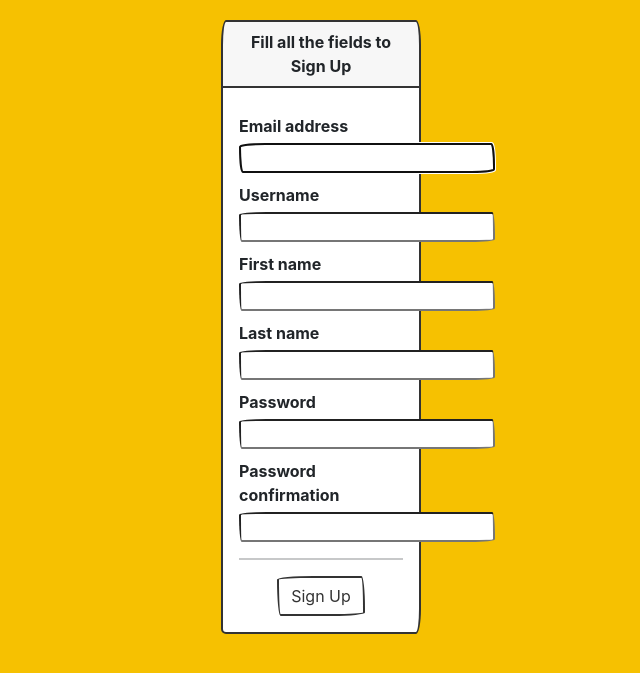
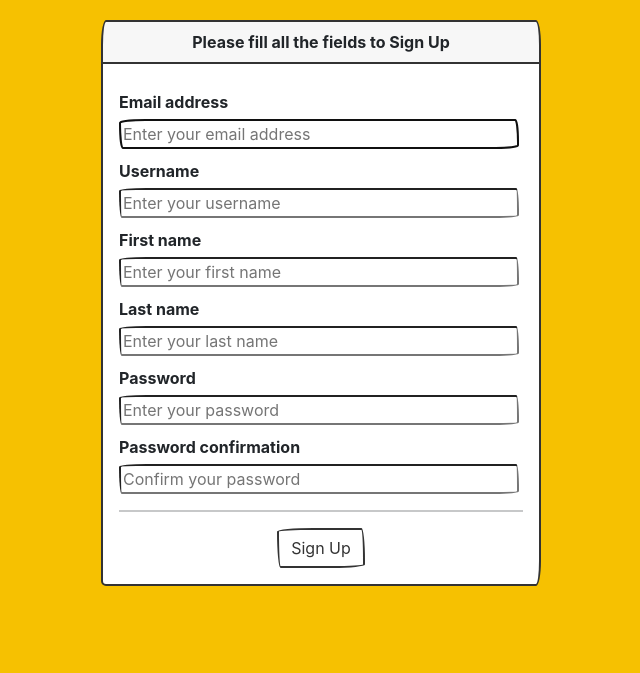
Before and after one commit to momchilantonov/BeerCollector, a Django app: page /auth/sign-up/ in a window 1280 px wide. Shown: the part 90-763 px from the top of the page, without its empty margins (319-959 px from the left). Run offline with Django 3.2, Linux system fonts and the light colour scheme; some libraries are stand-ins or nearby versions; some web fonts are replaced.

Commit message:
some core and profile model

```diff
--- a/beer_collector/account/forms.py
+++ b/beer_collector/account/forms.py
@@ -1,5 +1,5 @@
 from django import forms
-from django.contrib.auth import authenticate, get_user_model
+from django.contrib.auth import authenticate, get_user_model, password_validation
 from django.contrib.auth.forms import UserCreationForm
 from django.core.exceptions import ValidationError
 
@@ -7,6 +7,29 @@ UserModel = get_user_model()
 
 
 class SignUpForm(UserCreationForm):
+    password1 = forms.CharField(
+        label="Password",
+        strip=False,
+        widget=forms.PasswordInput(
+            attrs={
+                'placeholder': 'Enter your password',
+                'style': 'width: 400px',
+            }
+        ),
+        help_text=password_validation.password_validators_help_text_html(),
+    )
+    password2 = forms.CharField(
+        label="Password confirmation",
+        strip=False,
+        widget=forms.PasswordInput(
+            attrs={
+                'placeholder': 'Confirm your password',
+                'style': 'width: 400px',
+            }
+        ),
+        help_text=password_validation.password_validators_help_text_html(),
+    )
+
     class Meta:
         model = UserModel
         fields = (
@@ -15,13 +38,51 @@ class SignUpForm(UserCreationForm):
             'first_name',
             'last_name',
         )
+        widgets = {
+            'email': forms.EmailInput(
+                attrs={
+                    'placeholder': 'Enter your email address',
+                    'style': 'width: 400px',
+                }
+            ),
+            'username': forms.TextInput(
+                attrs={
+                    'placeholder': 'Enter your username',
+                    'style': 'width: 400px',
+                }
+            ),
+            'first_name': forms.TextInput(
+                attrs={
+                    'placeholder': 'Enter your first name',
+                    'style': 'width: 400px',
+                }
+            ),
+            'last_name': forms.TextInput(
+                attrs={
+                    'placeholder': 'Enter your last name',
+                    'style': 'width: 400px',
+                }
+            ),
+        }
 
 
 class SignInForm(forms.Form):
     user = None
-    email = forms.EmailField()
+    email = forms.EmailField(
+        widget=forms.EmailInput(
+            attrs={
+                'placeholder': 'Enter your email address',
+                'style': 'width: 400px',
+            }
+        )
+    )
     password = forms.CharField(
-        widget=forms.PasswordInput(),
+        widget=forms.PasswordInput(
+            attrs={
+                'placeholder': 'Enter your password',
+                'style': 'width: 400px',
+            }
+        ),
     )
 
     def clean_password(self):
--- a/beer_collector/account/models.py
+++ b/beer_collector/account/models.py
@@ -4,21 +4,36 @@ from django.contrib.auth.models import AbstractBaseUser, PermissionsMixin, BaseU
 
 
 class CustomAccountManager(BaseUserManager):
-    def create_user(self, email, password=None, ):
+    def create_user(self, email, username, first_name, last_name, password=None):
         if not email:
             raise ValueError('You must provide an email.')
 
+        if not username:
+            raise ValueError('You must provide username.')
+
+        if not first_name:
+            raise ValueError('You must provide first name.')
+
+        if not last_name:
+            raise ValueError('You must provide last name.')
+
         user = self.model(
             email=self.normalize_email(email),
+            username=username,
+            first_name=first_name,
+            last_name=last_name,
         )
         user.set_password(password)
         user.save(using=self._db)
 
         return user
 
-    def create_superuser(self, email, password=None, ):
+    def create_superuser(self, email, username, first_name, last_name, password=None):
         user = self.create_user(
             email=self.normalize_email(email),
+            username=username,
+            first_name=first_name,
+            last_name=last_name,
             password=password,
         )
         user.is_staff = True
--- a/beer_collector/collector_profile/urls.py
+++ b/beer_collector/collector_profile/urls.py
@@ -1,5 +1,8 @@
 from django.urls import path
+from beer_collector.collector_profile.views import profile_details
+from beer_collector.collector_profile import signals
+
 
 urlpatterns = [
-
+    path('', profile_details, name='profile details')
 ]
--- a/beer_collector/core/urls.py
+++ b/beer_collector/core/urls.py
@@ -1,6 +1,6 @@
 from django.urls import path
-from beer_collector.core.views import home_page
+from beer_collector.core.views import index
 
 urlpatterns = [
-    path('', home_page, name='home page')
+    path('', index, name='home page')
 ]
--- a/requirements.txt
+++ b/requirements.txt
@@ -1,5 +1,6 @@
 asgiref==3.4.1
 Django==3.2.5
+Pillow==8.3.1
 pkg-resources==0.0.0
 psycopg2-binary==2.9.1
 pytz==2021.1
--- a/static/css/custom_style.css
+++ b/static/css/custom_style.css
@@ -14,7 +14,7 @@ body {
     margin-left: auto;
     margin-right: auto;
     margin-top: 20px;
-    width: 15%;
+    width: 10%;
 }
 .nav_img {
     height: 50px;
@@ -27,7 +27,7 @@ body {
     margin-left: auto;
     margin-right: auto;
     margin-top: 20px;
-    width: 200px;
+    width: 440px;
 }
 .card-header {
     text-align: center;
--- a/templates/auth/sign-up.html
+++ b/templates/auth/sign-up.html
@@ -4,7 +4,7 @@
     <form action="{% url 'sign up' %}" method="post">
         {% csrf_token %}
         <div class="card border-primary mb-3">
-            <div class="card-header">Fill all the fields to Sign Up</div>
+            <div class="card-header">Please fill all the fields to Sign Up</div>
             <div class="card-body">
                 {{ form.errors }}
                 <p class="card-text">{{ form.email.label }}</p>
--- a/templates/core/base.html
+++ b/templates/core/base.html
@@ -52,6 +52,9 @@
              <ul class="navbar-nav ml-auto">
                     {% if request.user.is_authenticated %}
                         <li class="nav-item">
+                            <a class="nav-link" href="{% url 'profile details' %}">Welcome, {{ request.user }}</a>
+                        </li>
+                        <li class="nav-item">
                             <a class="nav-link" href="{% url 'sign out' %}">Sign out</a>
                         </li>
                     {% else %}
```
Also changed, not shown: beer_collector/collector_profile/forms.py (added, +18 -0 lines), beer_collector/collector_profile/models.py (+23 -1 lines), beer_collector/collector_profile/signals.py (added, +21 -0 lines), beer_collector/collector_profile/views.py (+23 -2 lines), beer_collector/core/views.py (+32 -3 lines), templates/auth/sign-in.html (+13 -3 lines), templates/profiles/details.html (added, +10 -0 lines), beer_collector/account/migrations/0001_initial.py, beer_collector/account/urls.py (line endings or trailing spaces), beer_collector/collector_profile/migrations/0001_initial.py (added), templates/core/home-page.html (renamed from templates/core/home_page.html).
